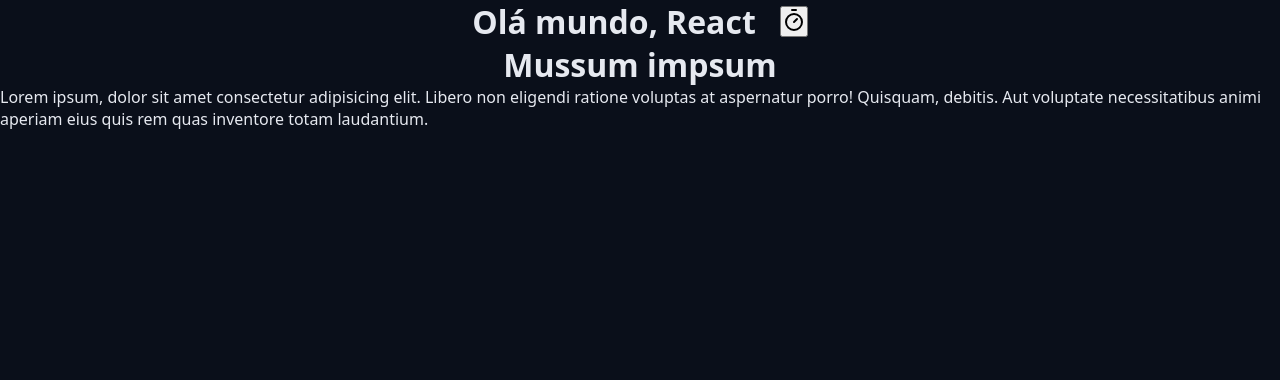
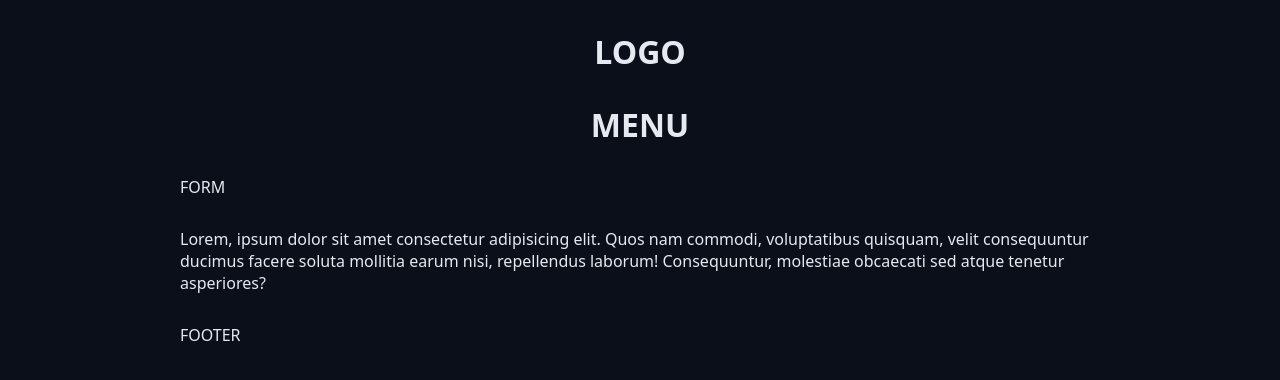
Before and after one commit to jfelisberto/chronos-pomodoro, a React (Vite) app: page / in a window 1280 px wide. Shown: the top 380 px of the page. Built offline with nearby package versions, Linux system fonts and the light colour scheme.

Commit message:
20260926130747_organizando_componetes_diretorios

```diff
--- a/src/App.tsx
+++ b/src/App.tsx
@@ -1,21 +1,32 @@
-import { TimerIcon } from 'lucide-react';
+import './styles/theme.css';
+import './styles/global.css';
+import { Container } from './components/Container';
 import { Heading } from './components/Heading';
 
 export function App() {
   return (
     <>
-      <Heading>
-        Olá mundo, React
-        <button>
-          <TimerIcon />
-        </button>
-      </Heading>
-      <Heading>Mussum impsum</Heading>
-      <p>
-        Lorem ipsum, dolor sit amet consectetur adipisicing elit. Libero non eligendi ratione voluptas at aspernatur
-        porro! Quisquam, debitis. Aut voluptate necessitatibus animi aperiam eius quis rem quas inventore totam
-        laudantium.
-      </p>
+      <div className='container-fluid'>
+        <Container>
+          <Heading>LOGO</Heading>
+        </Container>
+
+        <Container>
+          <Heading>MENU</Heading>
+        </Container>
+
+        <Container>FORM</Container>
+
+        <Container>
+          <section>
+            Lorem, ipsum dolor sit amet consectetur adipisicing elit. Quos nam commodi, voluptatibus quisquam, velit
+            consequuntur ducimus facere soluta mollitia earum nisi, repellendus laborum! Consequuntur, molestiae
+            obcaecati sed atque tenetur asperiores?
+          </section>
+        </Container>
+
+        <Container>FOOTER</Container>
+      </div>
     </>
   );
 }
--- /dev/null
+++ b/src/components/Container/index.tsx
@@ -0,0 +1,14 @@
+import type React from 'react';
+import styles from './styles.module.css';
+
+type ContainerProps = {
+  children: React.ReactNode;
+};
+
+export function Container({ children }: ContainerProps) {
+  return (
+    <div className={styles.container}>
+      <div className={styles.content}>{children}</div>
+    </div>
+  );
+}
--- /dev/null
+++ b/src/components/Container/styles.module.css
@@ -0,0 +1,7 @@
+.container {
+  max-width: 98rem;
+  margin: 0 auto;
+}
+.content {
+  margin: 3rem;
+}
--- a/src/components/Heading.tsx
+++ b/src/components/Heading/index.tsx
@@ -1,11 +1,10 @@
 import type React from 'react';
-import styles from './Heading.module.css';
+import styles from './styles.module.css';
 
 type HeadingProps = {
   children: React.ReactNode;
 };
 
 export function Heading(props: HeadingProps) {
-  console.log(styles, props);
   return <h1 className={styles.heading}>{props.children}</h1>;
 }
--- a/src/main.tsx
+++ b/src/main.tsx
@@ -1,7 +1,5 @@
 import { StrictMode } from 'react';
 import { createRoot } from 'react-dom/client';
-import './styles/theme.css';
-import './styles/global.css';
 
 import { App } from './App';
 
--- a/src/styles/global.css
+++ b/src/styles/global.css
@@ -25,3 +25,7 @@
   background-color: var(--gray-900);
   color: var(--text-default);
 }
+
+.container-fluid {
+  max-width: auto;
+}
```
Also changed, not shown: src/components/Heading/styles.module.css (renamed from src/components/Heading.module.css).
